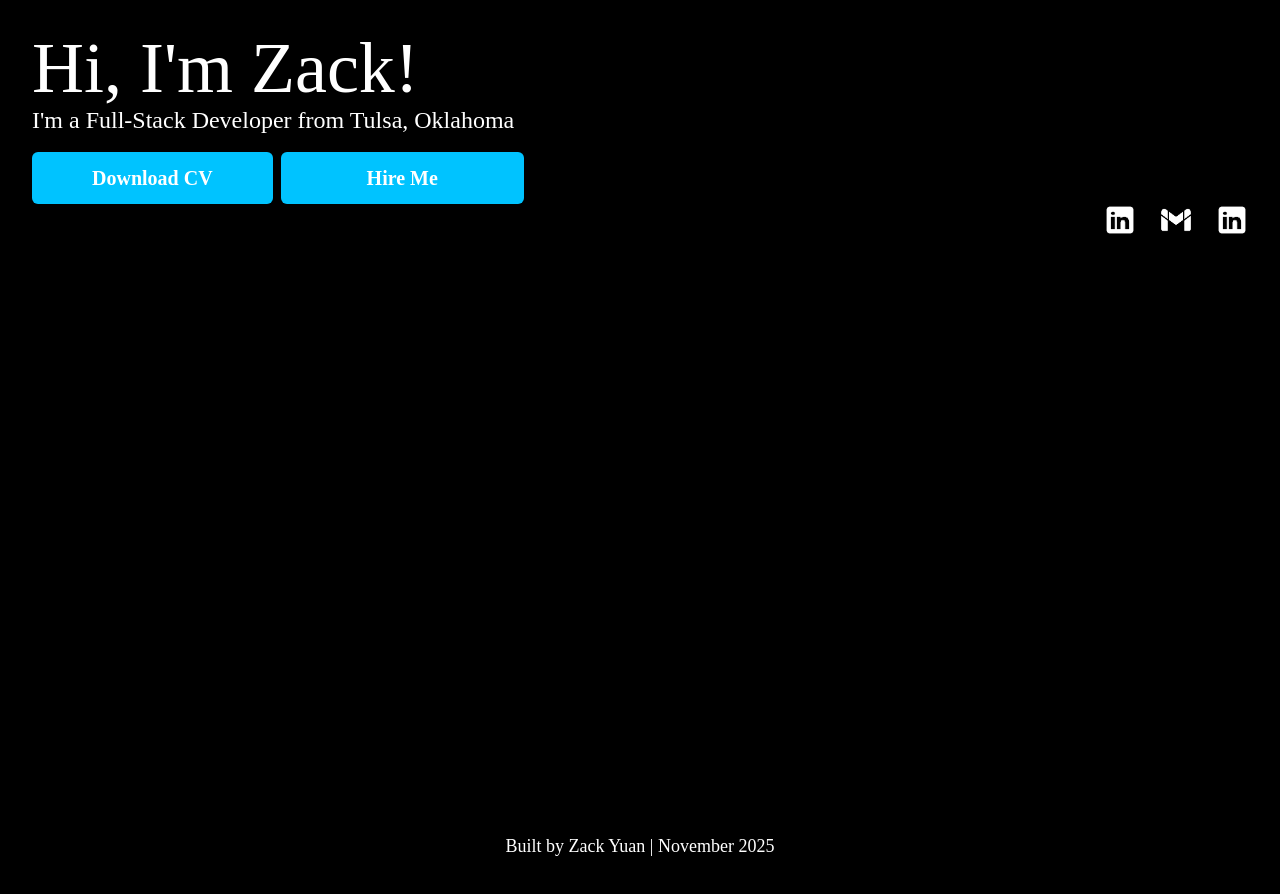
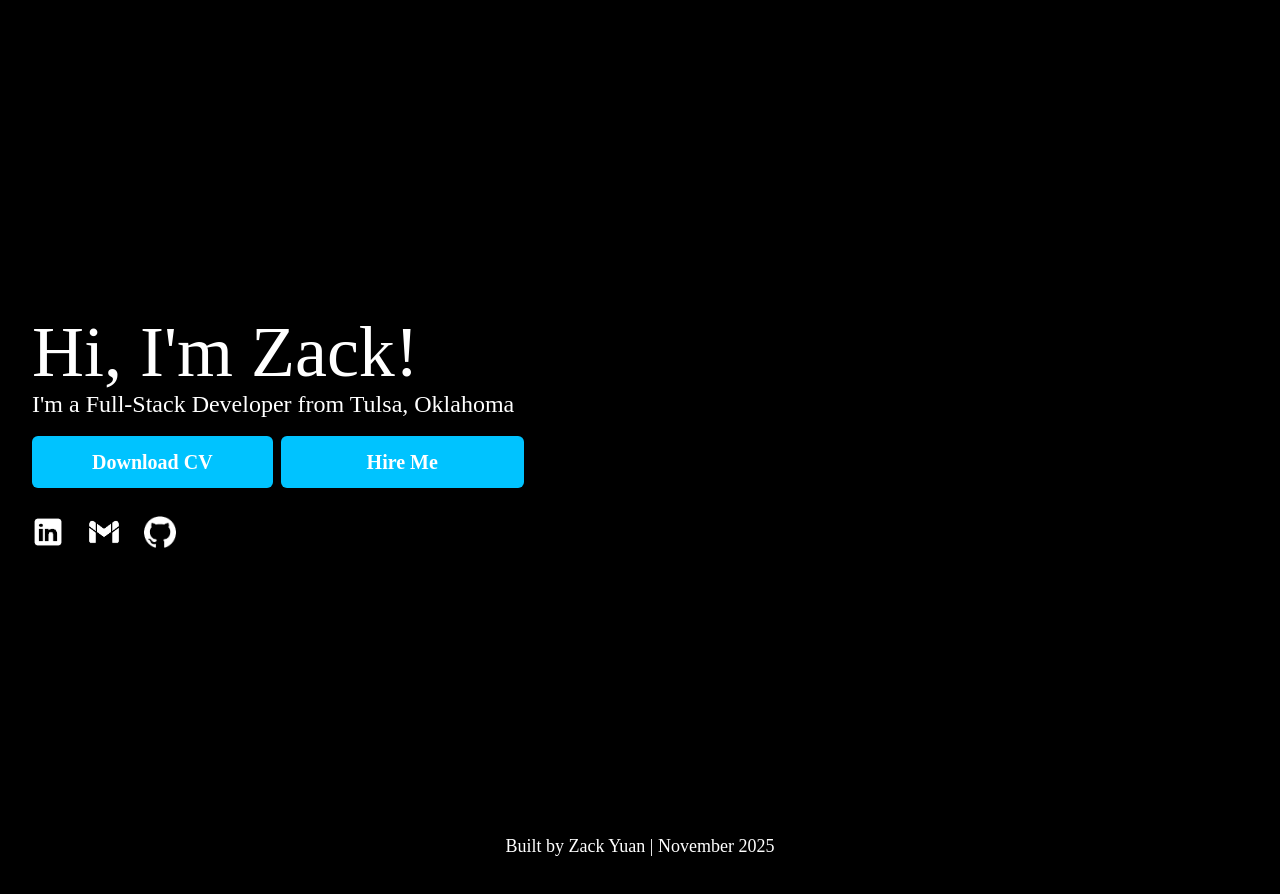
Before and after one commit to zack6yuan/devfolio, a React (Vite) app in the folder devfolio/: page / in a window 1280 px wide. Shown: the top 894 px of the page. Built offline with nearby package versions, Linux system fonts and the light colour scheme.

Commit message:
pushing.

```diff
--- a/devfolio/src/App.jsx
+++ b/devfolio/src/App.jsx
@@ -5,11 +5,11 @@ import HeroSection from "./components/hero";
 function App() {
   return (
     <div className="">
+      <div className="flex h-screen items-center">
+        <HeroSection />
+      </div>
       <div className="">
-        <HeroSection />
-        <div className="">
-          <Footer />
-        </div>
+        <Footer />
       </div>
     </div>
   );
--- a/devfolio/src/components/footer.jsx
+++ b/devfolio/src/components/footer.jsx
@@ -1,7 +1,7 @@
 export default function Footer() {
   return (
     <div className=" h-10 w-100% flex justify-center text-white text-lg">
-      Built by Zack Yuan | November 2025
+      <p>Built by Zack Yuan | November 2025</p>
     </div>
   )
 }
--- a/devfolio/src/components/hero.jsx
+++ b/devfolio/src/components/hero.jsx
@@ -1,42 +1,22 @@
-import linkedin from "../assets/linkedin.png"
-import gmail from "../assets/gmail.png"
-import github from "../assets/linkedin.png"
 import ActionButtons from "./actionButtons";
+import SocialLinks from "./socialLinks";
 
 export default function HeroSection() {
   return (
-    <div className="text-white flex flex-col h-screen justify-center text-left">
-      <div className="flex-row">
-        <h1 className="text-7xl">Hi, I'm Zack!</h1>
-      </div>
-      <div className="flex-row text-2xl">
-        <p>I'm a Full-Stack Developer from Tulsa, Oklahoma</p>
+    <div className="">
+      <div className=" text-white h-50 justify-center text-left">
+        <div className="">
+          <h1 className="text-7xl">Hi, I'm Zack!</h1>
+        </div>
+        <div className="text-2xl">
+          <p>I'm a Full-Stack Developer from Tulsa, Oklahoma</p>
+        </div>
+        <div className="">
+          <ActionButtons />
+        </div>
       </div>
       <div className="">
-        <ActionButtons />
-      </div>
-      <div className="flex space-x-6 h-screen justify-end">
-        <a href="[Your LinkedIn URL]" target="_blank" rel="noopener noreferrer">
-          <img
-            src={linkedin}
-            alt="LinkedIn Logo"
-            className="w-8 h-8 transition duration-300 hover:scale-110"
-          />
-        </a>
-        <a href="mailto:[Your Email]" target="_blank" rel="noopener noreferrer">
-          <img
-            src={gmail}
-            alt="Email Logo"
-            className="w-8 h-8 transition duration-300 hover:scale-110"
-          />
-        </a>
-        <a href="[Your GitHub URL]" target="_blank" rel="noopener noreferrer">
-          <img
-            src={github}
-            alt="GitHub Logo"
-            className="w-8 h-8 transition duration-300 hover:scale-110"
-          />
-        </a>
+        <SocialLinks />
       </div>
     </div>
   );
--- a/devfolio/src/components/socialLinks.jsx
+++ b/devfolio/src/components/socialLinks.jsx
@@ -4,7 +4,7 @@ import github from "../assets/github.png";
 
 export default function SocialLinks() {
   return (
-    <div className="flex space-x-6 h-screen justify-end">
+    <div className="flex space-x-6 items-right">
       <a href="[Your LinkedIn URL]" target="_blank" rel="noopener noreferrer">
         <img src={linkedin} alt="LinkedIn Logo" className="w-8 h-8 transition duration-300 hover:scale-110" />
       </a>
```
